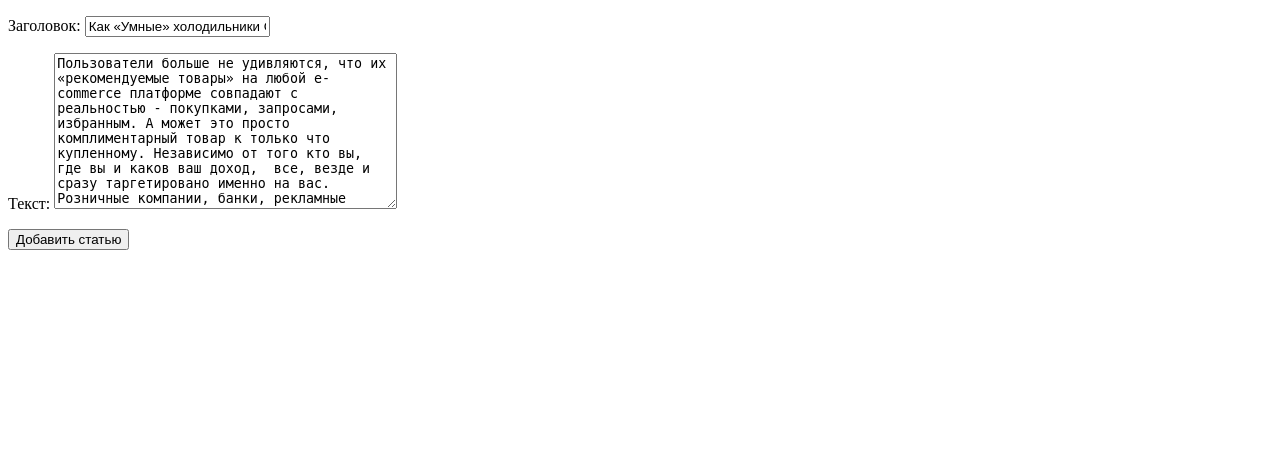
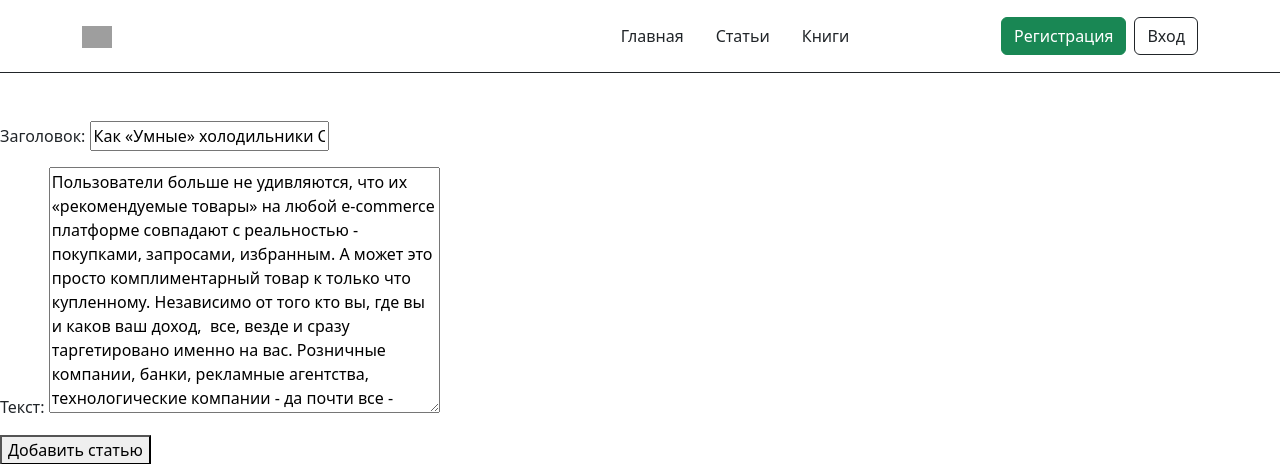
Before and after one commit to RinatM73/ClassProject, a Django app: page /update_article/1/ in a window 1280 px wide. Shown: the top 464 px of the page. Run offline with Django 5.2, Linux system fonts and the light colour scheme; data comes from the database, SQL or seed files in the repository; both versions use the stored data as it was after the commit; grey boxes are pictures that could not be loaded.

Commit message:
bootstrapp

```diff
--- a/classproject/urls.py
+++ b/classproject/urls.py
@@ -18,6 +18,6 @@ from django.contrib import admin
 from django.urls import path, include
 
 urlpatterns = [
-    path('admin/', admin.site.urls),
+    path('admin/', admin.site.urls, name='admin'),
     path('', include('classviewshome.urls'))
 ]
--- a/classviewshome/admin.py
+++ b/classviewshome/admin.py
@@ -1,6 +1,6 @@
 from django.contrib import admin
 from .models import *
 
+admin.site.register(CustomUser)
 admin.site.register(Article)
 admin.site.register(Book)
-admin.site.register(CustomUser)
--- a/classviewshome/templates/classviewshome/article_form.html
+++ b/classviewshome/templates/classviewshome/article_form.html
@@ -1,14 +1,8 @@
-<!DOCTYPE html>
-<html lang="en">
-<head>
-    <meta charset="UTF-8">
-    <title>Title</title>
-</head>
-<body>
+{% extends 'base.html' %}
+{% block content %}
     <form action="" method="POST">
     {% csrf_token %}
     {{ form.as_p }}
     <button type="submit">Добавить статью</button>
-  </form>
-</body>
-</html>
+    </form>
+{% endblock content %}
--- a/classviewshome/templates/classviewshome/profile.html
+++ b/classviewshome/templates/classviewshome/profile.html
@@ -6,5 +6,5 @@
     <p>Имя: {{ user.full_name }}</p>
     <p>Дата рождения: {{ user.birth_date }}</p>
     <p>О себе: {{ user.about_me }}</p>
-    <a href="{% url 'logout' %}">Выход</a>
+    <a type="button" class="btn btn-dark" href="{% url 'logout' %}">Выход</a>
 {% endblock content %}
--- a/classviewshome/urls.py
+++ b/classviewshome/urls.py
@@ -17,9 +17,9 @@ urlpatterns = [
     path('delete_book/<int:pk>/', BookDeleteView.as_view(), name='delete_book'),
     path('register/', UserCreateView.as_view(), name='register'),
     path('login/', LoginView.as_view(), name='login'),
+    path('logout/', LogoutView.as_view(), name='logout'),
+    path('accounts/profile/', ProfileView.as_view(), name='profile'),
 
-    path('accounts/profile/', ProfileView.as_view(), name='profile'),
-    path('logout/', LogoutView.as_view(), name='logout'),
 
 
 ]
--- a/classviewshome/views.py
+++ b/classviewshome/views.py
@@ -1,14 +1,13 @@
 from django.contrib.auth import login
+from django.contrib.auth.models import User
+from django.utils.decorators import method_decorator
 from django.contrib.auth.decorators import login_required
 from django.contrib.auth.mixins import LoginRequiredMixin
-from django.contrib.auth.models import User
-from django.shortcuts import render
 from django.urls import reverse_lazy
-from django.utils.decorators import method_decorator
-from django.views import View
 from django.views.generic import TemplateView, ListView, DetailView, CreateView, UpdateView, DeleteView
+from .models import *
 from .forms import ArticleForm, BookForm, CustomUserCreationForm
-from .models import *
+
 class HomeView(TemplateView):
     template_name = 'classviewshome/home.html'
 
@@ -67,7 +66,7 @@ class BookDeleteView(DeleteView):
     success_url = '/books/'
 
 class UserCreateView(CreateView):
-    model = User
+    model = CustomUser
     form_class = CustomUserCreationForm
     success_url = reverse_lazy('home')
     template_name = 'classviewshome/register.html'
@@ -79,6 +78,20 @@ class UserCreateView(CreateView):
         user.save()
         login(self.request, user)
         return super().form_valid(form)
+
+"""
+ class ProfileView(TemplateView):
+    template_name = 'classviewshome/profile.html'
+
+    @method_decorator(login_required)
+    def dispatch(self, *args, **kwargs):
+        return super().dispatch(*args, **kwargs)
+
+    def get_context_data(self, **kwargs):
+        context = super().get_context_data(**kwargs)
+        context['user'] = self.request.user
+        return context
+"""
 
 
 class ProfileView(LoginRequiredMixin, TemplateView):
--- a/templates/header.html
+++ b/templates/header.html
@@ -1,13 +1,15 @@
-<header>
+<header class="mb-5 py-3 border-bottom border-dark">
     <div class="container">
-        <div class="row d-flex justify-content-between">
-            <div class="col-1">
-                <img class="w-75" src="https://www.pngarts.com/files/3/Bear-PNG-Image-with-Transparent-Background.png" alt="">
+        <div class="row d-flex justify-content-between align-items-center">
+            <div class="col-4 d-flex">
+                <a href="{% url 'home' %}" class="col-1">
+                    <img class="w-100" src="https://kredit-on.ru/wp-content/uploads/5/7/8/5785fef64e4b49ef7f1d6ae9fe80791a.jpeg" alt="">
+                </a>
             </div>
-            <div class="col-6">
-                <ul class="nav w-100 nav-underline">
+            <div class="col-4">
+                <ul class="nav w-100 fs-6 d-flex justify-content-center">
                   <li class="nav-item">
-                    <a class="nav-link active" aria-current="page" href="{% url 'home' %}">Главная</a>
+                    <a class="nav-link text-dark" aria-current="page"  href="{% url 'home' %}">Главная</a>
                   </li>
                   <li class="nav-item">
                     <a class="nav-link text-dark" href="{% url 'article_list' %}">Статьи</a>
@@ -17,24 +19,17 @@
                   </li>
                 </ul>
             </div>
-            <div class="col-4">
-                <ul class="nav w-100 nav-underline">
-                    {% if request.user.username %}
-                        <li class="nav-item">
-                            <a class="nav-link text-dark" href="{% url 'profile' %}">Профиль</a>
-                        </li>
-                        <li class="nav-item">
-                            <a class="nav-link text-dark" href="{% url 'logout' %}">Выход</a>
-                        </li>
-                    {% else %}
-                        <li class="nav-item">
-                            <a class="nav-link text-dark" href="{% url 'register' %}">Регистрация</a>
-                        </li>
-                        <li class="nav-item">
-                            <a class="nav-link text-dark" href="{% url 'login' %}">Вход</a>
-                        </li>
+            <div class="col-2 d-flex justify-content-end align-items-center">
+                {% if user.is_authenticated == False %}
+                    <a class="h-75 btn btn-success ms-2" type="button" href="{% url 'register' %}">Регистрация</a>
+                    <a class="btn btn-outline-dark ms-2" href="{% url 'login' %}">Вход</a>
+                {% else %}
+                    {% if user.is_staff %}
+                        <a class="h-75 btn btn-danger ms-2" type="button" href="{% url 'admin:index' %}">Админка</a>
                     {% endif %}
-                </ul>
+                    <a class="btn btn-success ms-2" type="button" href="{% url 'profile' %}">Профиль</a>
+                    <a class="btn btn-outline-dark ms-2" href="{% url 'logout' %}">Выход</a>
+                {% endif %}
             </div>
         </div>
     </div>
```
Also changed, not shown: classviewshome/templates/classviewshome/home.html (+21 -3 lines), classviewshome/templates/registration/login.html (+3 -10 lines), db.sqlite3, media/home/image/Rectangle (1).png (added), media/home/image/Rectangle (2).png (added), media/home/image/Rectangle.png (added), media/profile/image/ava-mult-vk-7.jpg (added).
